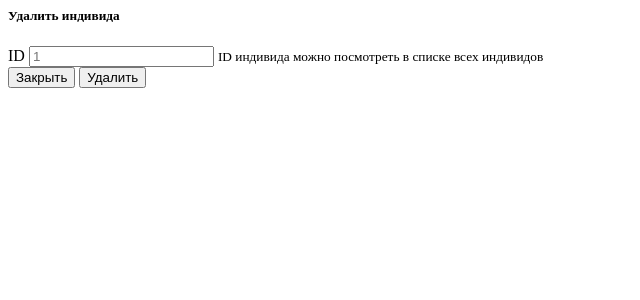
After one commit to E-catalog/frontend, a Flask app: template frontend/templates/delete_individual_modal.html in a window 1280 px wide. The commit adds this page. Shown: the top 300 px of the page, without its empty margins (0-640 px from the left). Run offline with Flask 2, Linux system fonts and the light colour scheme; the template is opened without the code that fills it, so the values that code supplies are empty.

Commit message:
feature: added html form for del in modal window, added route and 'hand' for processing it

```diff
--- a/frontend/api/individuals.py
+++ b/frontend/api/individuals.py
@@ -33,3 +33,8 @@ class IndividualsClient:
         response = httpx.put(f'{self.url}/{uid}', json=updated_individual)
         response.raise_for_status()
         return HTTPStatus.OK
+
+    def delete(self, uid: int) -> int:
+        response = httpx.delete(f'{self.url}/{uid}')
+        response.raise_for_status()
+        return HTTPStatus.NO_CONTENT
--- /dev/null
+++ b/frontend/templates/delete_individual_modal.html
@@ -0,0 +1,22 @@
+<div class="modal fade" id="DeleteIndividualModal" tabindex="-1" role="dialog" aria-labelledby="DeleteIndividualModalLabel" aria-hidden="true">
+    <div class="modal-dialog" role="document">
+        <div class="modal-content">
+            <div class="modal-header">
+                <h5 class="modal-title" id="exampleModalLabel">Удалить индивида</h5>
+            </div>
+            <div class="modal-body">
+                <form action="{{ url_for('delete_individual') }}" method="POST">
+                    <div class="form-group">
+                        <label>ID</label>
+                        <input class="form-control" placeholder="1">
+                        <small class="form-text text-muted">ID индивида можно посмотреть в списке всех индивидов</small>
+                    </div>
+                    <div class="modal-footer">
+                        <button type="button" class="btn btn-secondary" data-dismiss="modal">Закрыть</button>
+                        <button type="submit" class="btn btn-primary">Удалить</button>
+                    </div>
+                </form>
+            </div>
+        </div>
+    </div>
+</div>
--- a/frontend/templates/individuals.html
+++ b/frontend/templates/individuals.html
@@ -59,7 +59,10 @@
             </form>
             {% include 'update_individuals.html' %}
         </div>
-
+        <div class="col-4">
+            <button type="button" class="btn btn-primary" data-bs-toggle="modal" data-bs-target="#DeleteIndividualModal">Удалить индивида</button>
+            {% include 'delete_individual.html' %}
+        </div>
         <!-- Дополнительный JavaScript + Popper -->
         <script src="https://cdn.jsdelivr.net/npm/bootstrap@5.1.3/dist/js/bootstrap.bundle.min.js" integrity="sha384-ka7Sk0Gln4gmtz2MlQnikT1wXgYsOg+OMhuP+IlRH9sENBO0LRn5q+8nbTov4+1p" crossorigin="anonymous"></script>
 
```
Also changed, not shown: frontend/app.py (+11 -0 lines).
